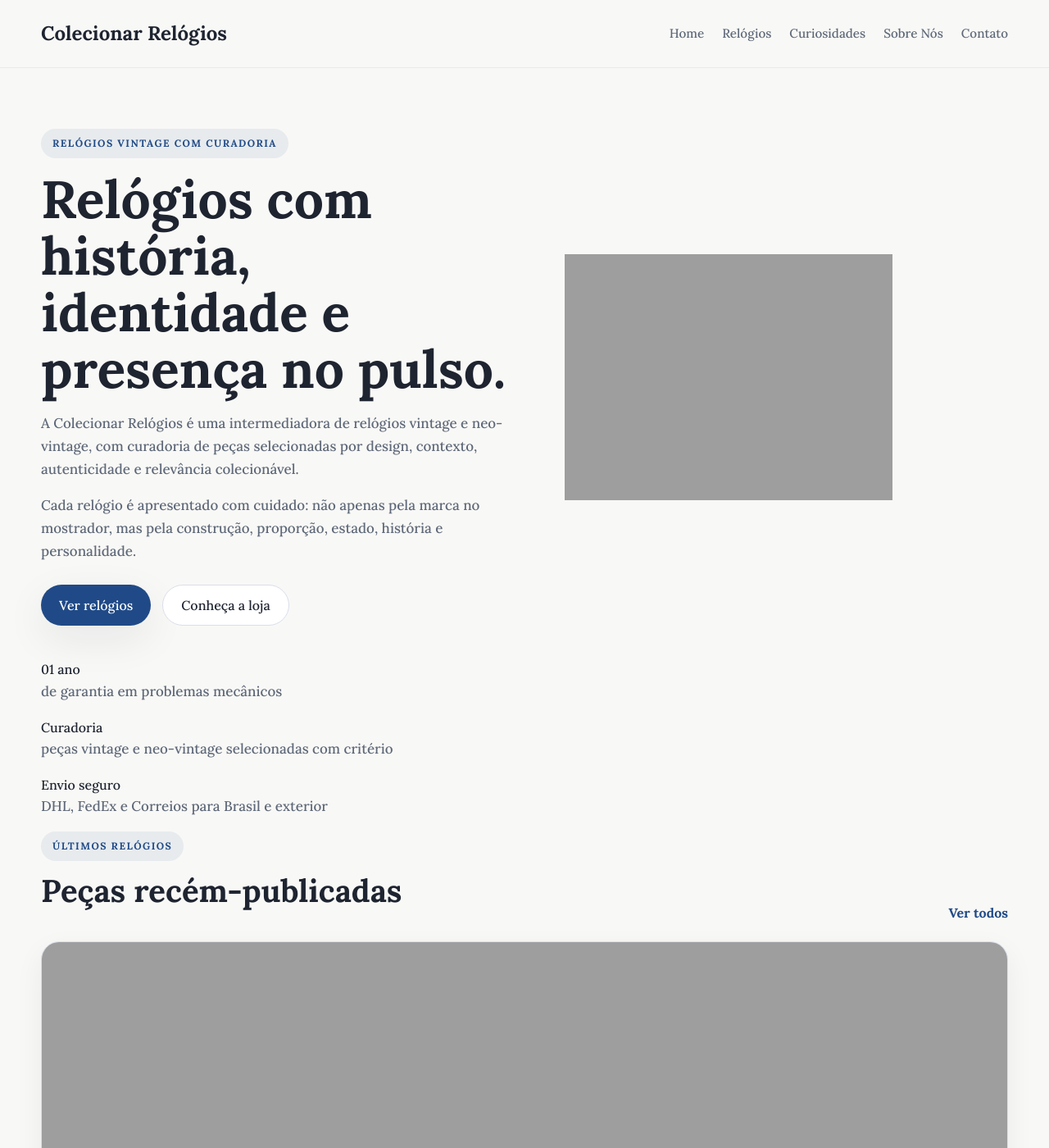
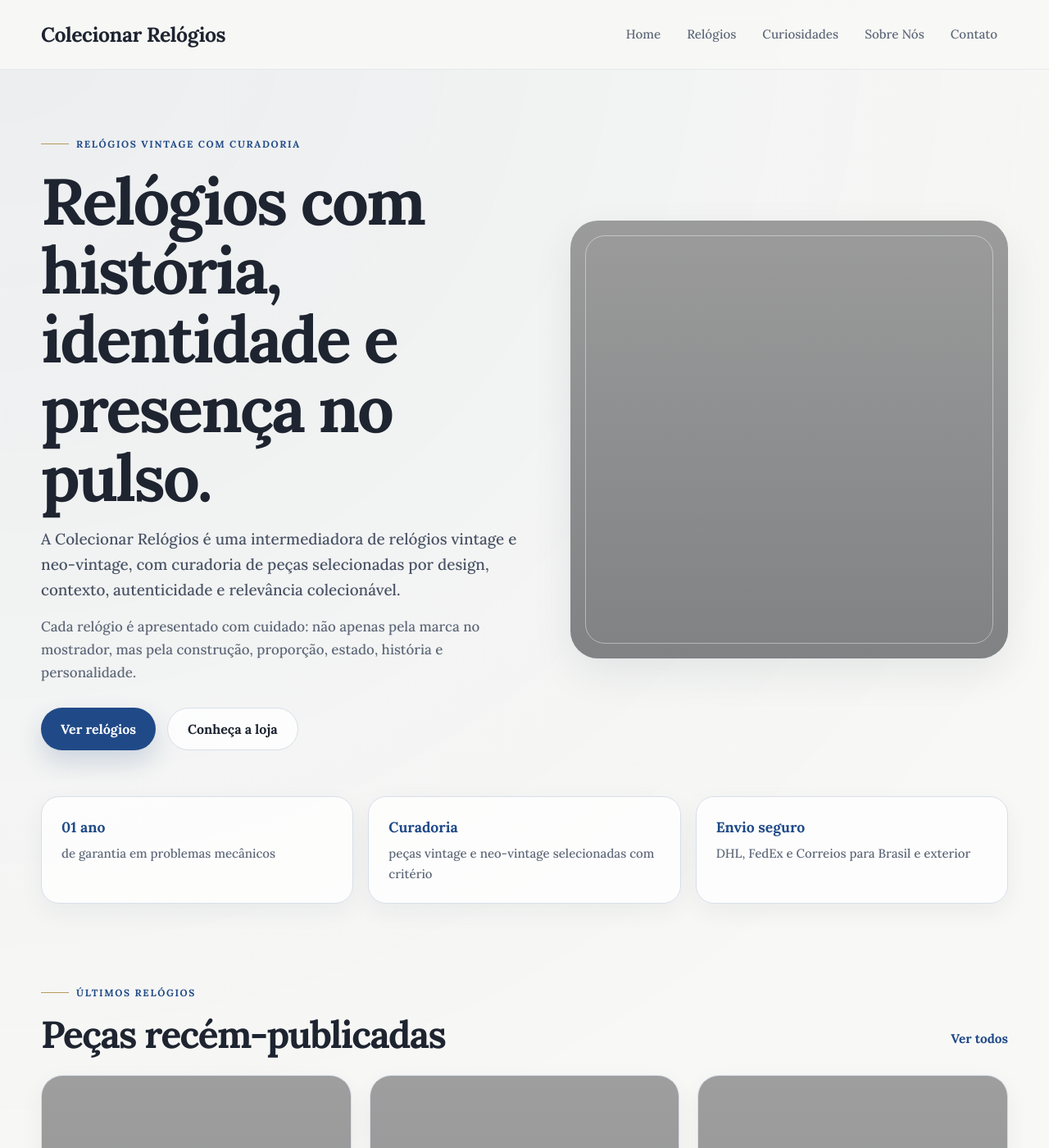
Before and after one commit to colecionarrelogios/jekyll, a Jekyll site: the page built from index.html, in a window 1280 px wide and 1400 px high. Shown: the whole window at 82% size. Built offline with Jekyll 4.4.1, drawn with Linux system fonts in a browser that asks for light colours; the list of posts is cut into pages by our own code.

Commit message:
Update style.css

```diff
--- a/assets/css/style.css
+++ b/assets/css/style.css
@@ -1,28 +1,46 @@
 :root {
   --bg: #f8f8f6;
   --surface: #ffffff;
+  --surface-soft: #f1f4f8;
   --text: #1e2430;
   --muted: #5e6878;
   --line: #d9deea;
   --accent: #204a87;
   --accent-dark: #173760;
-  --shadow: 0 16px 50px rgba(18, 32, 56, 0.08);
-  --radius: 24px;
+  --gold: #b89a5e;
+  --shadow: 0 18px 50px rgba(18, 32, 56, 0.08);
+  --shadow-soft: 0 10px 30px rgba(18, 32, 56, 0.055);
+  --radius: 26px;
   --container: 1180px;
 }
 
-* { box-sizing: border-box; }
+* {
+  box-sizing: border-box;
+}
+
+html {
+  scroll-behavior: smooth;
+}
 
 body {
   margin: 0;
   font-family: 'Lora', Georgia, 'Times New Roman', serif;
-  background: var(--bg);
+  background:
+    radial-gradient(circle at top left, rgba(32, 74, 135, 0.06), transparent 34%),
+    var(--bg);
   color: var(--text);
   line-height: 1.65;
 }
 
-img { max-width: 100%; display: block; }
-a { color: inherit; text-decoration: none; }
+img {
+  max-width: 100%;
+  display: block;
+}
+
+a {
+  color: inherit;
+  text-decoration: none;
+}
 
 .container {
   width: min(100% - 40px, var(--container));
@@ -33,216 +51,395 @@
   max-width: 920px;
 }
 
+/* HEADER */
+
 .site-header {
   position: sticky;
   top: 0;
   z-index: 50;
-  background: rgba(248,248,246,0.94);
-  backdrop-filter: blur(10px);
-  border-bottom: 1px solid rgba(32,74,135,0.08);
+  background: rgba(248, 248, 246, 0.92);
+  backdrop-filter: blur(14px);
+  border-bottom: 1px solid rgba(32, 74, 135, 0.08);
 }
 
 .header-inner {
-  min-height: 82px;
+  min-height: 84px;
   display: flex;
   align-items: center;
   justify-content: space-between;
-  gap: 22px;
+  gap: 28px;
 }
 
 .brand-name {
-  font-size: 1.5rem;
+  font-size: 1.55rem;
+  line-height: 1;
   font-weight: 700;
+  letter-spacing: -0.02em;
 }
 
 .nav {
   display: flex;
   align-items: center;
-  gap: 22px;
+  gap: 6px;
   color: var(--muted);
   font-size: 0.95rem;
 }
 
+.nav a {
+  padding: 10px 13px;
+  border-radius: 999px;
+  transition: 0.2s ease;
+}
+
 .nav a:hover {
   color: var(--accent);
+  background: rgba(32, 74, 135, 0.07);
 }
 
+/* HERO */
+
 .home-hero {
-  padding: 74px 0 40px;
+  padding: 72px 0 46px;
 }
 
 .hero-grid {
   display: grid;
-  grid-template-columns: 1.05fr 0.95fr;
-  gap: 42px;
+  grid-template-columns: minmax(0, 1.05fr) minmax(360px, 0.95fr);
+  gap: 56px;
   align-items: center;
 }
 
+.hero-copy {
+  position: relative;
+}
+
 .eyebrow {
-  display: inline-block;
-  margin-bottom: 16px;
-  padding: 8px 14px;
-  border-radius: 999px;
-  background: rgba(32, 74, 135, 0.08);
+  display: inline-flex;
+  align-items: center;
+  gap: 9px;
+  margin-bottom: 18px;
   color: var(--accent);
-  font-size: 0.76rem;
+  font-size: 0.74rem;
   font-weight: 700;
-  letter-spacing: 0.12em;
+  letter-spacing: 0.14em;
   text-transform: uppercase;
 }
 
-h1, h2, h3 {
+.eyebrow::before {
+  content: "";
+  width: 34px;
+  height: 1px;
+  background: var(--gold);
+}
+
+h1,
+h2,
+h3 {
   margin: 0 0 18px;
-  line-height: 1.08;
+  line-height: 1.06;
+  letter-spacing: -0.035em;
 }
 
 h1 {
-  font-size: clamp(2.5rem, 5vw, 4.3rem);
+  max-width: 11.8ch;
+  font-size: clamp(3rem, 6.2vw, 5.35rem);
 }
 
 h2 {
-  font-size: clamp(1.8rem, 3vw, 2.7rem);
+  font-size: clamp(2rem, 3.6vw, 3.15rem);
 }
 
 h3 {
-  font-size: 1.2rem;
+  font-size: 1.25rem;
 }
 
 p {
+  margin: 0 0 16px;
   color: var(--muted);
   font-size: 1.06rem;
-  margin: 0 0 16px;
 }
 
-.hero-copy p {
-  max-width: 60ch;
+.lead {
+  max-width: 58ch;
+  color: #495365;
+  font-size: 1.18rem;
 }
 
-.hero-image,
-.article-cover,
-.post-thumb {
-  background: #d7dfe9;
-  overflow: hidden;
-}
-
-.hero-image {
-  aspect-ratio: 1 / 1;
-  border-radius: var(--radius);
-  box-shadow: var(--shadow);
-}
-
-.hero-image img,
-.article-cover img,
-.post-thumb img {
-  width: 100%;
-  height: 100%;
-  object-fit: cover;
+.hero-copy p:not(.lead) {
+  max-width: 56ch;
 }
 
 .actions {
   display: flex;
   flex-wrap: wrap;
   gap: 14px;
-  margin-top: 26px;
+  margin-top: 28px;
 }
 
 .button {
   display: inline-flex;
   align-items: center;
   justify-content: center;
-  min-height: 50px;
-  padding: 0 22px;
+  min-height: 52px;
+  padding: 0 24px;
   border-radius: 999px;
-  font-weight: 700;
   border: 0;
   cursor: pointer;
   font: inherit;
+  font-weight: 700;
+  transition: 0.22s ease;
 }
 
 .button-primary {
   background: var(--accent);
   color: #fff;
-  box-shadow: var(--shadow);
+  box-shadow: 0 14px 30px rgba(32, 74, 135, 0.18);
 }
 
 .button-primary:hover {
   background: var(--accent-dark);
+  transform: translateY(-2px);
 }
 
 .button-secondary {
-  background: var(--surface);
+  background: rgba(255, 255, 255, 0.8);
+  border: 1px solid var(--line);
   color: var(--text);
-  border: 1px solid var(--line);
 }
 
 .button-secondary:hover {
   border-color: var(--accent);
   color: var(--accent);
+  transform: translateY(-2px);
 }
 
-.post-section,
-.pagination-section {
-  padding: 42px 0;
+.hero-media {
+  position: relative;
+  aspect-ratio: 1 / 1;
+  border-radius: 34px;
+  overflow: hidden;
+  background: #d7dfe9;
+  box-shadow: var(--shadow);
 }
 
-.section-heading {
-  display: flex;
-  align-items: end;
-  justify-content: space-between;
-  gap: 20px;
-  margin-bottom: 22px;
+.hero-media::before {
+  content: "";
+  position: absolute;
+  inset: 18px;
+  z-index: 2;
+  border: 1px solid rgba(255, 255, 255, 0.42);
+  border-radius: 24px;
+  pointer-events: none;
 }
 
-.section-heading a {
-  color: var(--accent);
-  font-weight: 700;
+.hero-media::after {
+  content: "";
+  position: absolute;
+  inset: 0;
+  background: linear-gradient(to top, rgba(10, 17, 28, 0.2), rgba(10, 17, 28, 0.02));
 }
 
-.post-grid {
+.hero-media img {
+  width: 100%;
+  height: 100%;
+  object-fit: cover;
+}
+
+/* TRUST STRIP */
+
+.trust-strip {
+  padding: 10px 0 40px;
+}
+
+.trust-grid {
   display: grid;
   grid-template-columns: repeat(3, 1fr);
   gap: 18px;
 }
 
-.post-card {
-  display: block;
-  background: var(--surface);
+.trust-item {
+  padding: 22px 24px;
   border: 1px solid var(--line);
   border-radius: 22px;
+  background: rgba(255, 255, 255, 0.78);
+  box-shadow: var(--shadow-soft);
+}
+
+.trust-item span {
+  display: block;
+  margin-bottom: 6px;
+  color: var(--accent);
+  font-size: 1.1rem;
+  font-weight: 700;
+}
+
+.trust-item p {
+  margin: 0;
+  font-size: 0.94rem;
+}
+
+/* SECTIONS */
+
+.featured-section {
+  padding: 50px 0;
+}
+
+.curiosidades-section {
+  background: linear-gradient(180deg, transparent 0%, rgba(238, 243, 250, 0.68) 100%);
+}
+
+.section-heading {
+  display: flex;
+  align-items: flex-end;
+  justify-content: space-between;
+  gap: 22px;
+  margin-bottom: 24px;
+}
+
+.section-heading h2 {
+  margin-bottom: 0;
+}
+
+.section-link {
+  flex: none;
+  color: var(--accent);
+  font-size: 0.96rem;
+  font-weight: 700;
+  padding-bottom: 8px;
+}
+
+.section-link:hover {
+  color: var(--accent-dark);
+}
+
+.featured-grid,
+.post-grid {
+  display: grid;
+  grid-template-columns: repeat(3, 1fr);
+  gap: 22px;
+}
+
+/* POST CARDS */
+
+.post-card {
+  display: flex;
+  flex-direction: column;
+  min-height: 100%;
+  background: rgba(255, 255, 255, 0.86);
+  border: 1px solid var(--line);
+  border-radius: 26px;
   overflow: hidden;
-  box-shadow: 0 12px 35px rgba(18, 32, 56, 0.06);
-  transition: transform 0.25s ease, box-shadow 0.25s ease;
+  box-shadow: var(--shadow-soft);
+  transition: transform 0.25s ease, box-shadow 0.25s ease, border-color 0.25s ease;
 }
 
 .post-card:hover {
-  transform: translateY(-3px);
+  transform: translateY(-4px);
+  border-color: rgba(32, 74, 135, 0.22);
   box-shadow: var(--shadow);
 }
 
 .post-thumb {
+  position: relative;
   aspect-ratio: 1 / 1;
+  overflow: hidden;
+  background: #d7dfe9;
+}
+
+.post-thumb::after {
+  content: "";
+  position: absolute;
+  inset: 0;
+  background: linear-gradient(to top, rgba(10, 17, 28, 0.10), transparent);
+  pointer-events: none;
+}
+
+.post-thumb img {
+  width: 100%;
+  height: 100%;
+  object-fit: cover;
+  transition: transform 0.35s ease;
+}
+
+.post-card:hover .post-thumb img {
+  transform: scale(1.035);
 }
 
 .post-card-content {
-  padding: 20px;
+  display: flex;
+  flex-direction: column;
+  flex: 1;
+  padding: 22px;
 }
 
 .post-category {
   display: block;
+  margin-bottom: 10px;
   color: var(--accent);
-  font-size: 0.78rem;
+  font-size: 0.74rem;
   font-weight: 700;
-  letter-spacing: 0.1em;
+  letter-spacing: 0.13em;
   text-transform: uppercase;
-  margin-bottom: 10px;
 }
 
 .post-card h3 {
   margin-bottom: 10px;
+  letter-spacing: -0.025em;
 }
 
 .post-card p {
+  margin-bottom: 0;
   font-size: 0.95rem;
+}
+
+/* ARCHIVE */
+
+.archive-section {
+  padding: 46px 0 80px;
+}
+
+.archive-card {
+  padding: 32px;
+  border: 1px solid var(--line);
+  border-radius: 30px;
+  background: rgba(255, 255, 255, 0.78);
+  box-shadow: var(--shadow-soft);
+}
+
+.archive-heading {
+  margin-bottom: 18px;
+}
+
+.archive-list {
+  display: grid;
+}
+
+.archive-item {
+  display: grid;
+  grid-template-columns: 110px 1fr auto;
+  gap: 18px;
+  align-items: center;
+  padding: 18px 0;
+  border-top: 1px solid rgba(32, 74, 135, 0.09);
+}
+
+.archive-item span {
+  color: var(--muted);
+  font-size: 0.9rem;
+}
+
+.archive-item strong {
+  font-size: 1.02rem;
+}
+
+.archive-item em {
+  color: var(--accent);
+  font-size: 0.84rem;
+  font-style: normal;
+}
+
+.archive-item:hover strong {
+  color: var(--accent);
 }
 
 .pagination {
@@ -259,10 +456,12 @@
   font-weight: 700;
 }
 
+/* CATEGORY / PAGE / ARTICLE */
+
 .category-hero,
 .page-section,
 .article-page {
-  padding: 74px 0 40px;
+  padding: 74px 0 44px;
 }
 
 .category-hero p {
@@ -271,27 +470,35 @@
 
 .content-card,
 .article-content {
-  background: var(--surface);
+  background: rgba(255, 255, 255, 0.86);
   border: 1px solid var(--line);
   border-radius: var(--radius);
   box-shadow: var(--shadow);
-  padding: 36px;
+  padding: 38px;
 }
 
 .article-hero {
-  margin-bottom: 28px;
+  margin-bottom: 30px;
 }
 
 .article-description {
+  max-width: 68ch;
   font-size: 1.16rem;
-  max-width: 68ch;
 }
 
 .article-cover {
   aspect-ratio: 16 / 9;
+  margin-top: 30px;
   border-radius: var(--radius);
+  overflow: hidden;
   box-shadow: var(--shadow);
-  margin-top: 28px;
+  background: #d7dfe9;
+}
+
+.article-cover img {
+  width: 100%;
+  height: 100%;
+  object-fit: cover;
 }
 
 .article-content h2 {
@@ -299,12 +506,14 @@
 }
 
 .related-posts {
-  margin-top: 54px;
+  margin-top: 58px;
 }
 
 .related-grid {
   grid-template-columns: repeat(3, 1fr);
 }
+
+/* FORM */
 
 .contact-form {
   display: grid;
@@ -327,7 +536,16 @@
   border-radius: 16px;
   background: #fff;
   padding: 15px 16px;
+  color: var(--text);
   font: inherit;
+  outline: none;
+}
+
+.contact-form input:focus,
+.contact-form textarea:focus,
+.contact-form select:focus {
+  border-color: var(--accent);
+  box-shadow: 0 0 0 4px rgba(32, 74, 135, 0.08);
 }
 
 .contact-form textarea {
@@ -335,10 +553,12 @@
   resize: vertical;
 }
 
+/* FOOTER */
+
 .footer {
-  margin-top: 70px;
-  padding: 32px 0 42px;
-  border-top: 1px solid rgba(32,74,135,0.08);
+  margin-top: 72px;
+  padding: 34px 0 44px;
+  border-top: 1px solid rgba(32, 74, 135, 0.08);
 }
 
 .footer-inner {
@@ -354,59 +574,152 @@
   color: var(--accent);
 }
 
-@media (max-width: 920px) {
-  .hero-grid,
+/* RESPONSIVE */
+
+@media (max-width: 980px) {
+  .hero-grid {
+    grid-template-columns: 1fr;
+    gap: 34px;
+  }
+
+  h1 {
+    max-width: 12.5ch;
+  }
+
+  .hero-media {
+    max-width: 620px;
+  }
+
+  .featured-grid,
   .post-grid,
   .related-grid {
-    grid-template-columns: 1fr 1fr;
+    grid-template-columns: repeat(2, 1fr);
   }
 
-  .hero-copy {
-    grid-column: 1 / -1;
+  .trust-grid {
+    grid-template-columns: 1fr;
   }
 }
 
-@media (max-width: 640px) {
+@media (max-width: 700px) {
+  .container {
+    width: min(100% - 28px, var(--container));
+  }
+
   .header-inner {
+    min-height: auto;
+    padding: 18px 0;
     align-items: flex-start;
     flex-direction: column;
-    padding: 16px 0;
+    gap: 14px;
+  }
+
+  .brand-name {
+    font-size: 1.35rem;
   }
 
   .nav {
     width: 100%;
     overflow-x: auto;
-    gap: 16px;
-    padding-bottom: 4px;
+    padding-bottom: 6px;
+    gap: 8px;
+    font-size: 0.9rem;
+    -webkit-overflow-scrolling: touch;
   }
 
-  .home-hero,
-  .category-hero,
-  .page-section,
-  .article-page {
-    padding-top: 44px;
+  .nav a {
+    flex: 0 0 auto;
+    padding: 8px 10px;
+  }
+
+  .home-hero {
+    padding: 44px 0 28px;
   }
 
   h1 {
-    font-size: 2.25rem;
+    max-width: 100%;
+    font-size: 2.55rem;
   }
 
-  .post-grid,
-  .related-grid {
-    grid-template-columns: 1fr;
+  h2 {
+    font-size: 2rem;
+  }
+
+  .lead {
+    font-size: 1.05rem;
+  }
+
+  .hero-media {
+    border-radius: 24px;
+  }
+
+  .hero-media::before {
+    inset: 12px;
+    border-radius: 18px;
+  }
+
+  .actions {
+    gap: 10px;
+  }
+
+  .button {
+    width: 100%;
+  }
+
+  .trust-strip {
+    padding-bottom: 24px;
+  }
+
+  .featured-section {
+    padding: 34px 0;
   }
 
   .section-heading {
     align-items: flex-start;
     flex-direction: column;
+    gap: 8px;
+  }
+
+  .section-link {
+    padding-bottom: 0;
+  }
+
+  .featured-grid,
+  .post-grid,
+  .related-grid {
+    grid-template-columns: 1fr;
+    gap: 16px;
+  }
+
+  .post-card {
+    border-radius: 22px;
+  }
+
+  .post-thumb {
+    aspect-ratio: 4 / 3;
+  }
+
+  .archive-card {
+    padding: 22px;
+    border-radius: 24px;
+  }
+
+  .archive-item {
+    grid-template-columns: 1fr;
+    gap: 4px;
   }
 
   .content-card,
   .article-content {
-    padding: 22px;
+    padding: 24px;
+    border-radius: 22px;
   }
 
   .article-cover {
     aspect-ratio: 4 / 3;
   }
+
+  .footer-inner {
+    flex-direction: column;
+  }
 }
```
